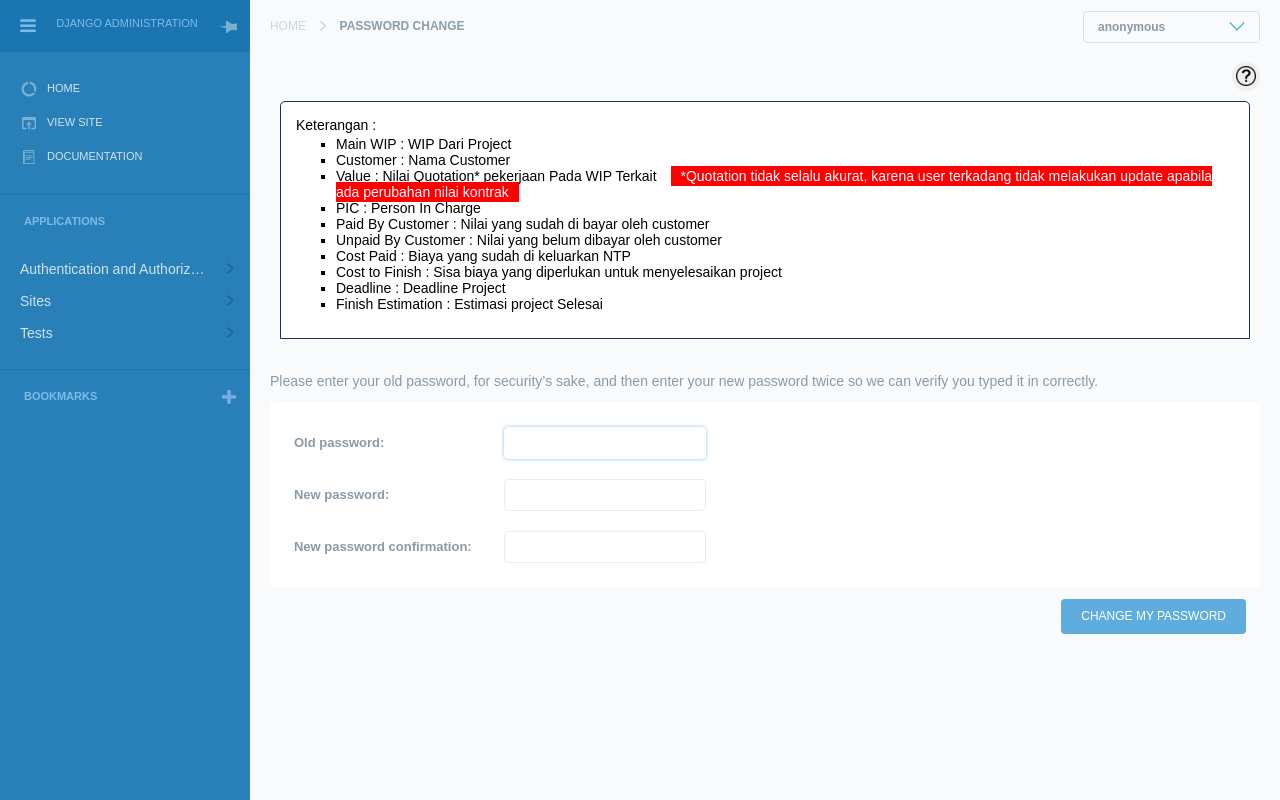
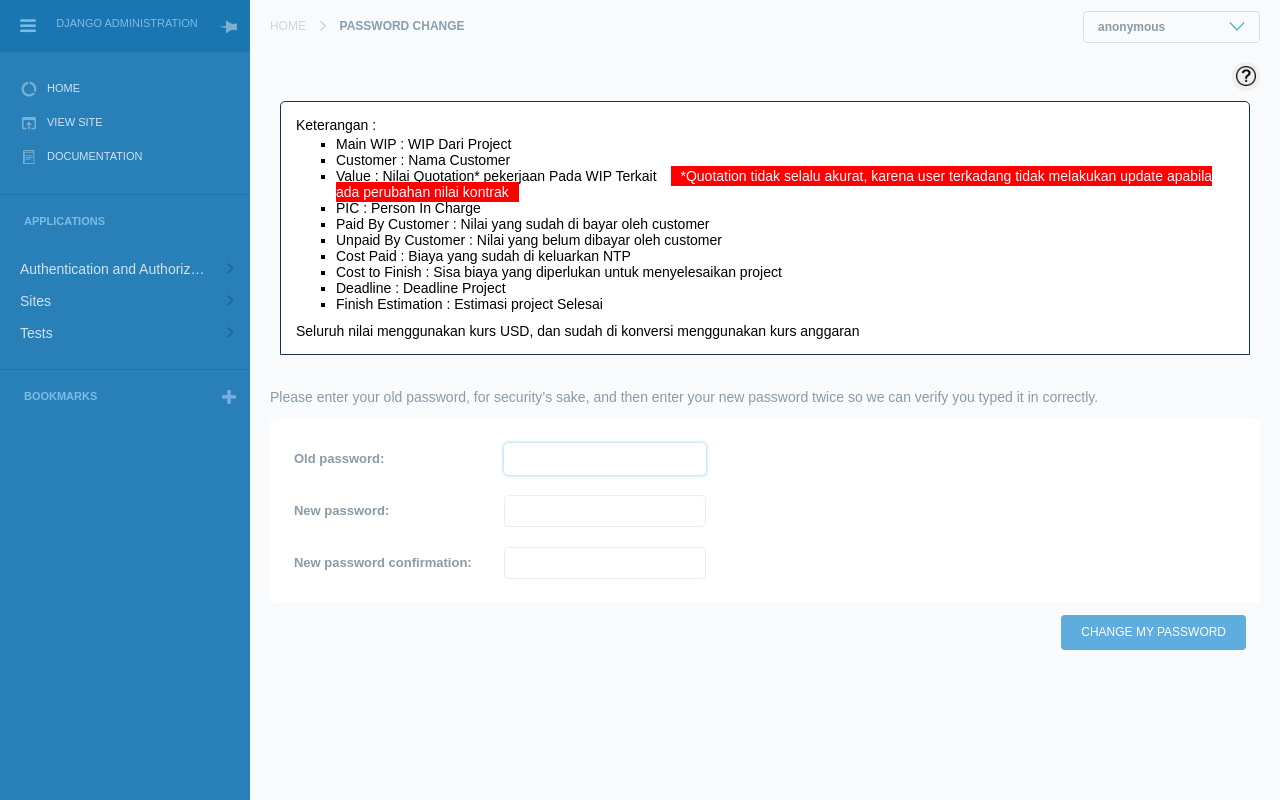
Before and after one commit to mispublic/wiptracker, a Django app: a page that uses jet/templates/admin/base.html in a window 1280 px wide. Run offline with Django 3.2, Linux system fonts and the light colour scheme; a user stored in the database is signed in; data that the repository does not hold is empty; style sheets or scripts are compiled from the project's sources; some web fonts are replaced.

Commit message:
penambahan keterangan USD

```diff
--- a/jet/templates/admin/base.html
+++ b/jet/templates/admin/base.html
@@ -114,6 +114,7 @@
                 <li> Deadline : Deadline Project</li>
                 <li> Finish Estimation : Estimasi project Selesai</li>
             </ul>
+            Seluruh nilai menggunakan kurs USD, dan sudah di konversi menggunakan kurs anggaran
         </div>
     </div>
 
```
Also changed, not shown: db.sqlite3.
